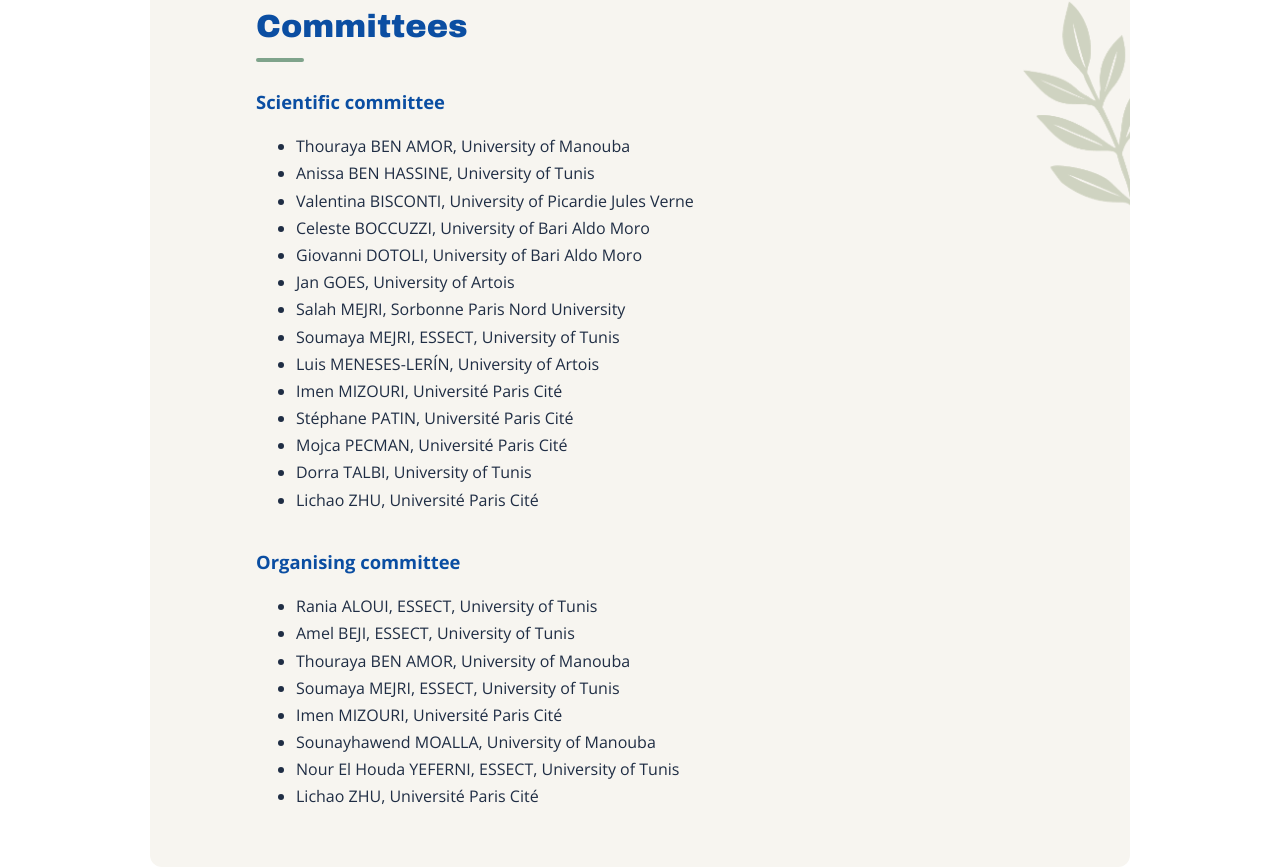
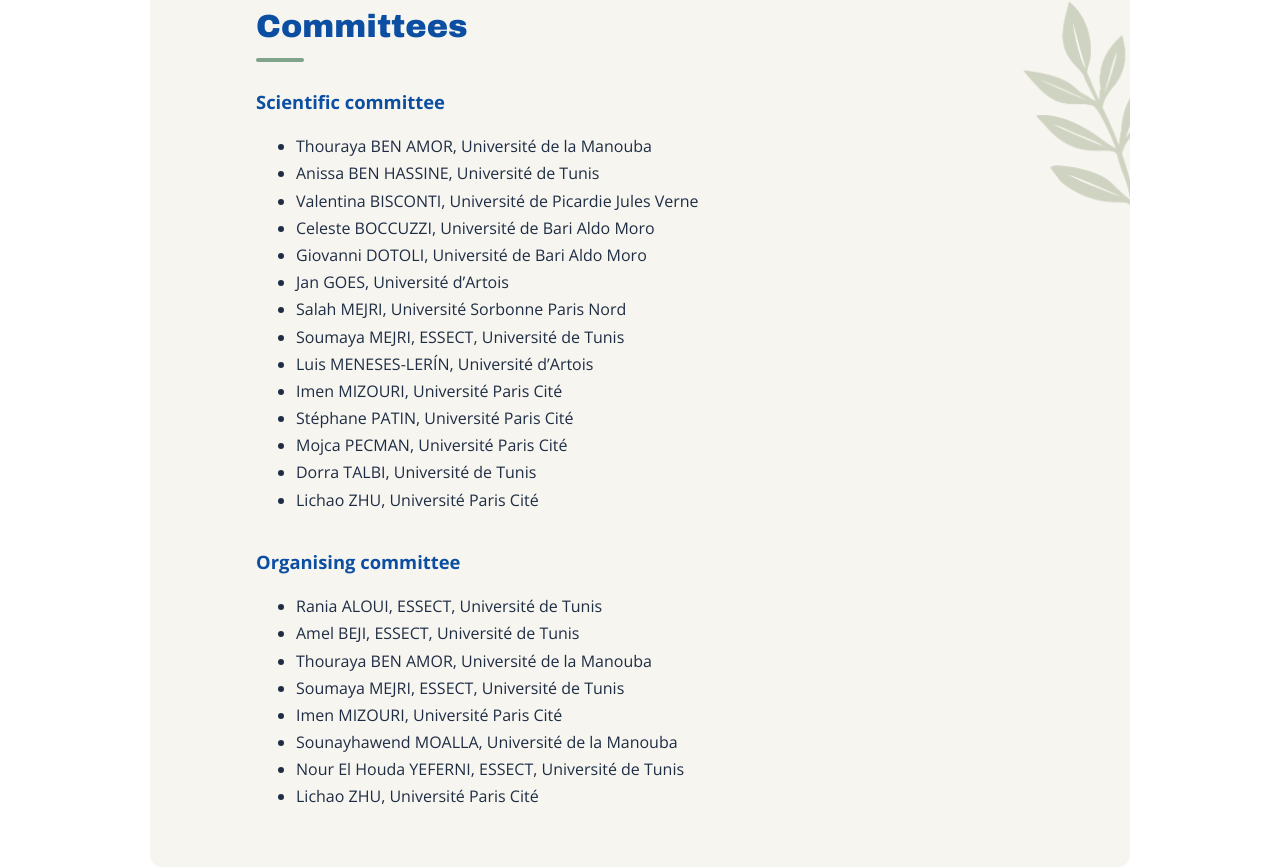
Before and after one commit to d3tip-phc-utique/d3tip-phc-utique.github.io, a Jekyll site: the page built from en/en/d3ia/comites.md, in a window 1280 px wide and 1400 px high. Shown: the part 251-1119 px from the top of the window. Built offline with Jekyll 4.4.1, drawn with Linux system fonts in a browser that asks for light colours.

Commit message:
organisation EN

```diff
--- a/en/en/d3ia/comites.md
+++ b/en/en/d3ia/comites.md
@@ -12,29 +12,29 @@ decor: olivier-droite
 ## Scientific committee
 {: #comite-scientifique}
 
-- Thouraya BEN AMOR, University of Manouba
-- Anissa BEN HASSINE, University of Tunis
-- Valentina BISCONTI, University of Picardie Jules Verne
-- Celeste BOCCUZZI, University of Bari Aldo Moro
-- Giovanni DOTOLI, University of Bari Aldo Moro
-- Jan GOES, University of Artois
-- Salah MEJRI, Sorbonne Paris Nord University
-- Soumaya MEJRI, ESSECT, University of Tunis
-- Luis MENESES-LERÍN, University of Artois
+- Thouraya BEN AMOR, Université de la Manouba
+- Anissa BEN HASSINE, Université de Tunis
+- Valentina BISCONTI, Université de Picardie Jules Verne
+- Celeste BOCCUZZI, Université de Bari Aldo Moro
+- Giovanni DOTOLI, Université de Bari Aldo Moro
+- Jan GOES, Université d'Artois
+- Salah MEJRI, Université Sorbonne Paris Nord
+- Soumaya MEJRI, ESSECT, Université de Tunis
+- Luis MENESES-LERÍN, Université d'Artois
 - Imen MIZOURI, Université Paris Cité
 - Stéphane PATIN, Université Paris Cité
 - Mojca PECMAN, Université Paris Cité
-- Dorra TALBI, University of Tunis
+- Dorra TALBI, Université de Tunis
 - Lichao ZHU, Université Paris Cité
 
 ## Organising committee
 {: #comite-organisation}
 
-- Rania ALOUI, ESSECT, University of Tunis
-- Amel BEJI, ESSECT, University of Tunis
-- Thouraya BEN AMOR, University of Manouba
-- Soumaya MEJRI, ESSECT, University of Tunis
+- Rania ALOUI, ESSECT, Université de Tunis
+- Amel BEJI, ESSECT, Université de Tunis
+- Thouraya BEN AMOR, Université de la Manouba
+- Soumaya MEJRI, ESSECT, Université de Tunis
 - Imen MIZOURI, Université Paris Cité
-- Sounayhawend MOALLA, University of Manouba
-- Nour El Houda YEFERNI, ESSECT, University of Tunis
+- Sounayhawend MOALLA, Université de la Manouba
+- Nour El Houda YEFERNI, ESSECT, Université de Tunis
 - Lichao ZHU, Université Paris Cité
```
